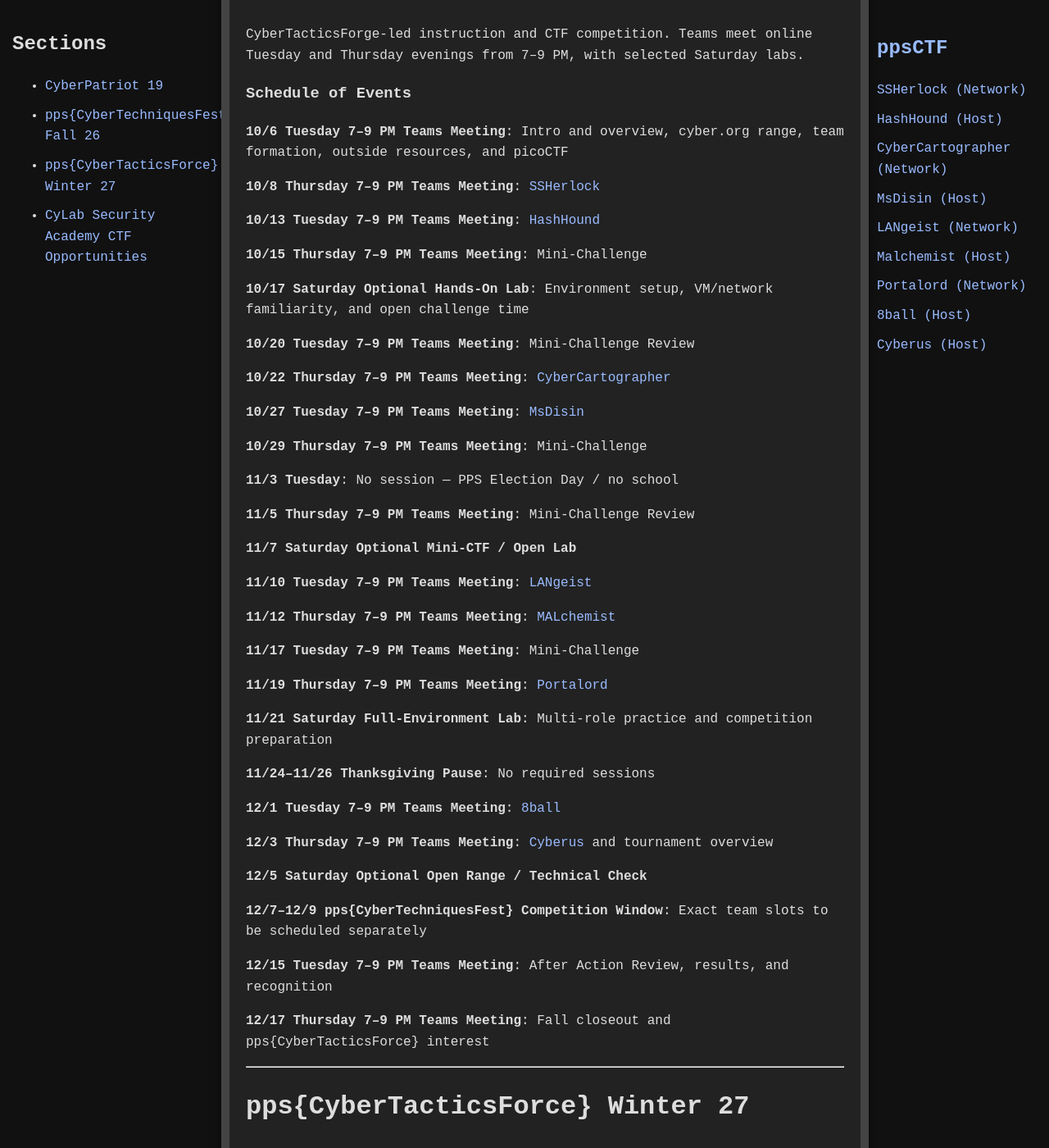
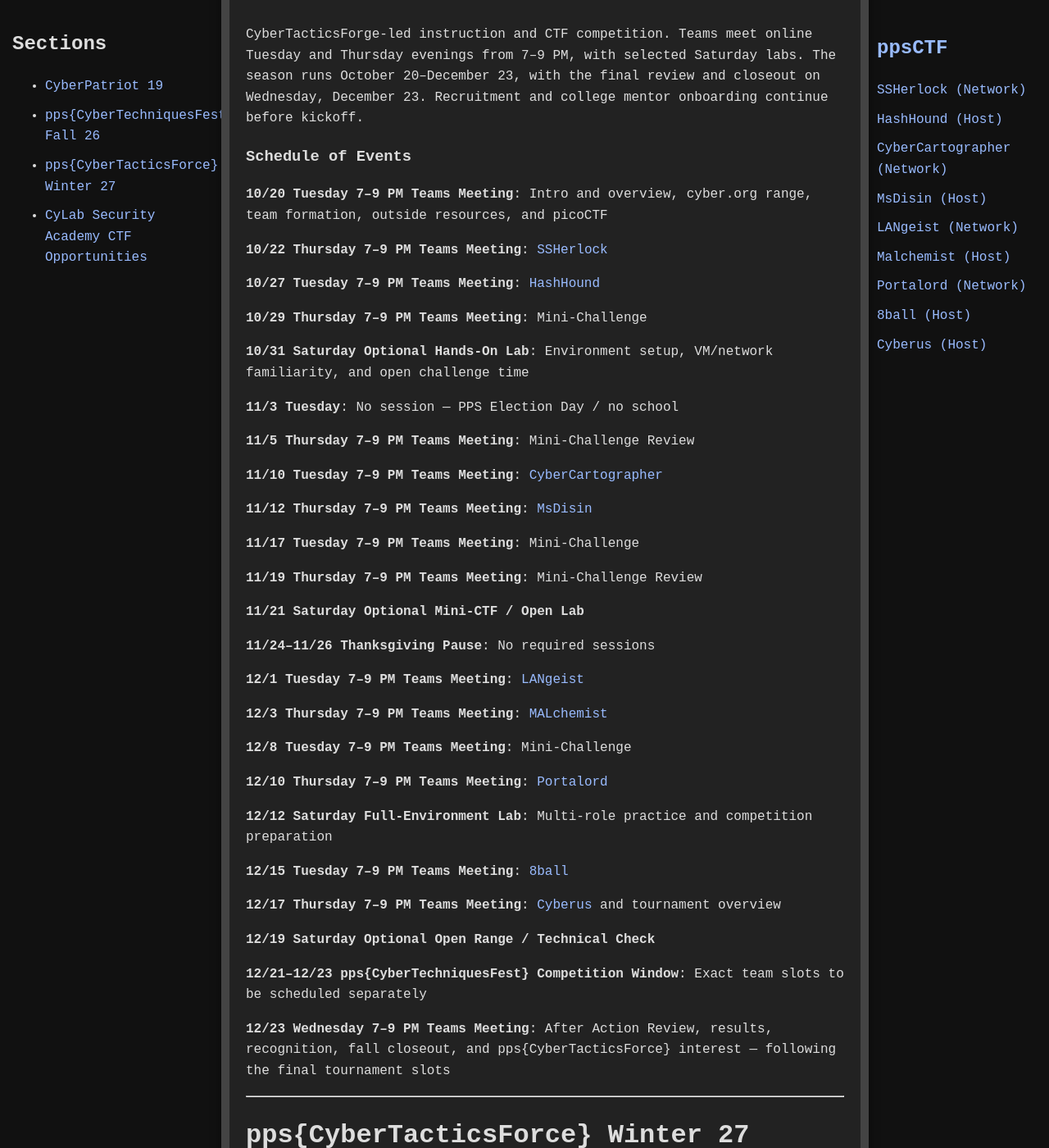
Before and after one commit to jboyce1/ppsCTF, a Jekyll site: the page built from index.md, in a window 1280 px wide and 1400 px high, scrolled down 654 px. Shown: the whole window at 82% size. Built offline with Jekyll 4.4.1, drawn with Linux system fonts in a browser that asks for light colours; some of the changed text lies outside the part shown.

Commit message:
Shift festival season later and update winter kickoff

```diff
--- a/index.md
+++ b/index.md
@@ -24,57 +24,55 @@
 ---
 # pps{CyberTechniquesFest} Fall 26
 
-CyberTacticsForge-led instruction and CTF competition. Teams meet online Tuesday and Thursday evenings from 7–9 PM, with selected Saturday labs.
+CyberTacticsForge-led instruction and CTF competition. Teams meet online Tuesday and Thursday evenings from 7–9 PM, with selected Saturday labs. The season runs October 20–December 23, with the final review and closeout on Wednesday, December 23. Recruitment and college mentor onboarding continue before kickoff.
 
 ### Schedule of Events
 
-**10/6 Tuesday 7–9 PM Teams Meeting**: Intro and overview, cyber.org range, team formation, outside resources, and picoCTF
+**10/20 Tuesday 7–9 PM Teams Meeting**: Intro and overview, cyber.org range, team formation, outside resources, and picoCTF
 
-**10/8 Thursday 7–9 PM Teams Meeting**: [SSHerlock](./classes/SSHerlock/SSHerlock)
+**10/22 Thursday 7–9 PM Teams Meeting**: [SSHerlock](./classes/SSHerlock/SSHerlock)
 
-**10/13 Tuesday 7–9 PM Teams Meeting**: [HashHound](./classes/HashHound/HashHound)
-
-**10/15 Thursday 7–9 PM Teams Meeting**: Mini-Challenge
-
-**10/17 Saturday Optional Hands-On Lab**: Environment setup, VM/network familiarity, and open challenge time
-
-**10/20 Tuesday 7–9 PM Teams Meeting**: Mini-Challenge Review
-
-**10/22 Thursday 7–9 PM Teams Meeting**: [CyberCartographer](./classes/CyberCartographer/CyberCartographer)
-
-**10/27 Tuesday 7–9 PM Teams Meeting**: [MsDisin](./classes/MsDisin/MsDisin)
+**10/27 Tuesday 7–9 PM Teams Meeting**: [HashHound](./classes/HashHound/HashHound)
 
 **10/29 Thursday 7–9 PM Teams Meeting**: Mini-Challenge
+
+**10/31 Saturday Optional Hands-On Lab**: Environment setup, VM/network familiarity, and open challenge time
 
 **11/3 Tuesday**: No session — PPS Election Day / no school
 
 **11/5 Thursday 7–9 PM Teams Meeting**: Mini-Challenge Review
 
-**11/7 Saturday Optional Mini-CTF / Open Lab**
+**11/10 Tuesday 7–9 PM Teams Meeting**: [CyberCartographer](./classes/CyberCartographer/CyberCartographer)
 
-**11/10 Tuesday 7–9 PM Teams Meeting**: [LANgeist](./classes/LANgeist/LANgeist)
-
-**11/12 Thursday 7–9 PM Teams Meeting**: [MALchemist](./classes/MALchemist/MALchemist)
+**11/12 Thursday 7–9 PM Teams Meeting**: [MsDisin](./classes/MsDisin/MsDisin)
 
 **11/17 Tuesday 7–9 PM Teams Meeting**: Mini-Challenge
 
-**11/19 Thursday 7–9 PM Teams Meeting**: [Portalord](./classes/Portalord/Portalord)
+**11/19 Thursday 7–9 PM Teams Meeting**: Mini-Challenge Review
 
-**11/21 Saturday Full-Environment Lab**: Multi-role practice and competition preparation
+**11/21 Saturday Optional Mini-CTF / Open Lab**
 
 **11/24–11/26 Thanksgiving Pause**: No required sessions
 
-**12/1 Tuesday 7–9 PM Teams Meeting**: [8ball](./classes/8ball/8ball)
+**12/1 Tuesday 7–9 PM Teams Meeting**: [LANgeist](./classes/LANgeist/LANgeist)
 
-**12/3 Thursday 7–9 PM Teams Meeting**: [Cyberus](./classes/cyberus/cyberus) and tournament overview
+**12/3 Thursday 7–9 PM Teams Meeting**: [MALchemist](./classes/MALchemist/MALchemist)
 
-**12/5 Saturday Optional Open Range / Technical Check**
+**12/8 Tuesday 7–9 PM Teams Meeting**: Mini-Challenge
 
-**12/7–12/9 pps{CyberTechniquesFest} Competition Window**: Exact team slots to be scheduled separately
+**12/10 Thursday 7–9 PM Teams Meeting**: [Portalord](./classes/Portalord/Portalord)
 
-**12/15 Tuesday 7–9 PM Teams Meeting**: After Action Review, results, and recognition
+**12/12 Saturday Full-Environment Lab**: Multi-role practice and competition preparation
 
-**12/17 Thursday 7–9 PM Teams Meeting**: Fall closeout and pps{CyberTacticsForce} interest
+**12/15 Tuesday 7–9 PM Teams Meeting**: [8ball](./classes/8ball/8ball)
+
+**12/17 Thursday 7–9 PM Teams Meeting**: [Cyberus](./classes/cyberus/cyberus) and tournament overview
+
+**12/19 Saturday Optional Open Range / Technical Check**
+
+**12/21–12/23 pps{CyberTechniquesFest} Competition Window**: Exact team slots to be scheduled separately
+
+**12/23 Wednesday 7–9 PM Teams Meeting**: After Action Review, results, recognition, fall closeout, and pps{CyberTacticsForce} interest — following the final tournament slots
 
 ---
 
@@ -84,7 +82,7 @@
 
 ### Schedule of Events
 
-**1/26 Tuesday 7–9 PM Teams Meeting**: Kickoff — operate the network
+**1/21 Thursday 7–9 PM Teams Meeting**: Kickoff — operate the network (after Keystone exams)
 
 **1/28 Thursday 7–9 PM Teams Meeting**: Operate the hosts
 
@@ -116,9 +114,7 @@
 
 **3/4 Thursday 7–9 PM Teams Meeting**: Final readiness
 
-**3/6 Saturday**: pps{CyberTacticsForce} Force-on-Force Competition
-
-**3/9 Tuesday 7–9 PM Teams Meeting**: After Action Review, recognition, and season close
+**3/6 Saturday**: pps{CyberTacticsForce} Force-on-Force Competition, followed by After Action Review, recognition, and season close
 
 # CyLab Security Academy CTF Opportunities
 
```
